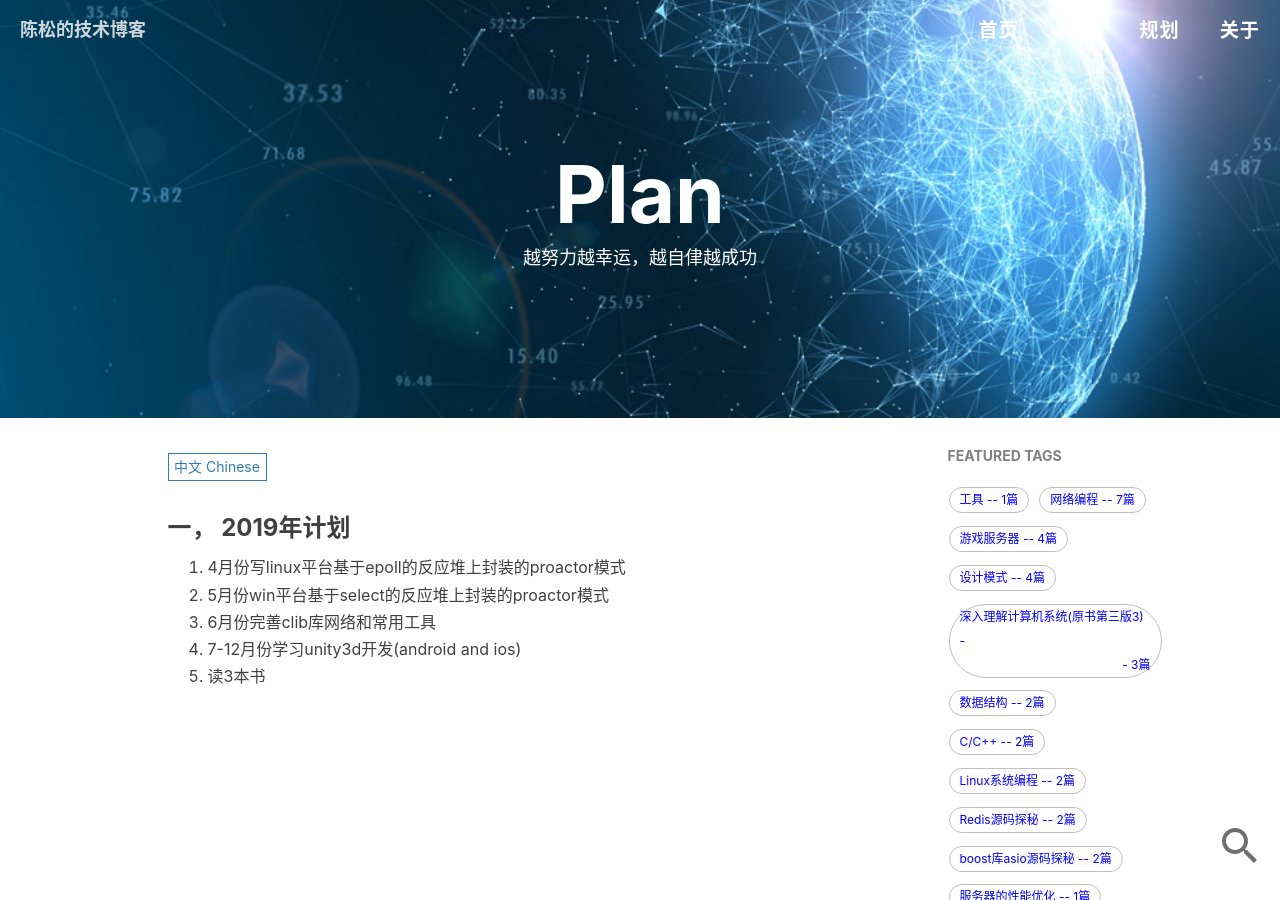
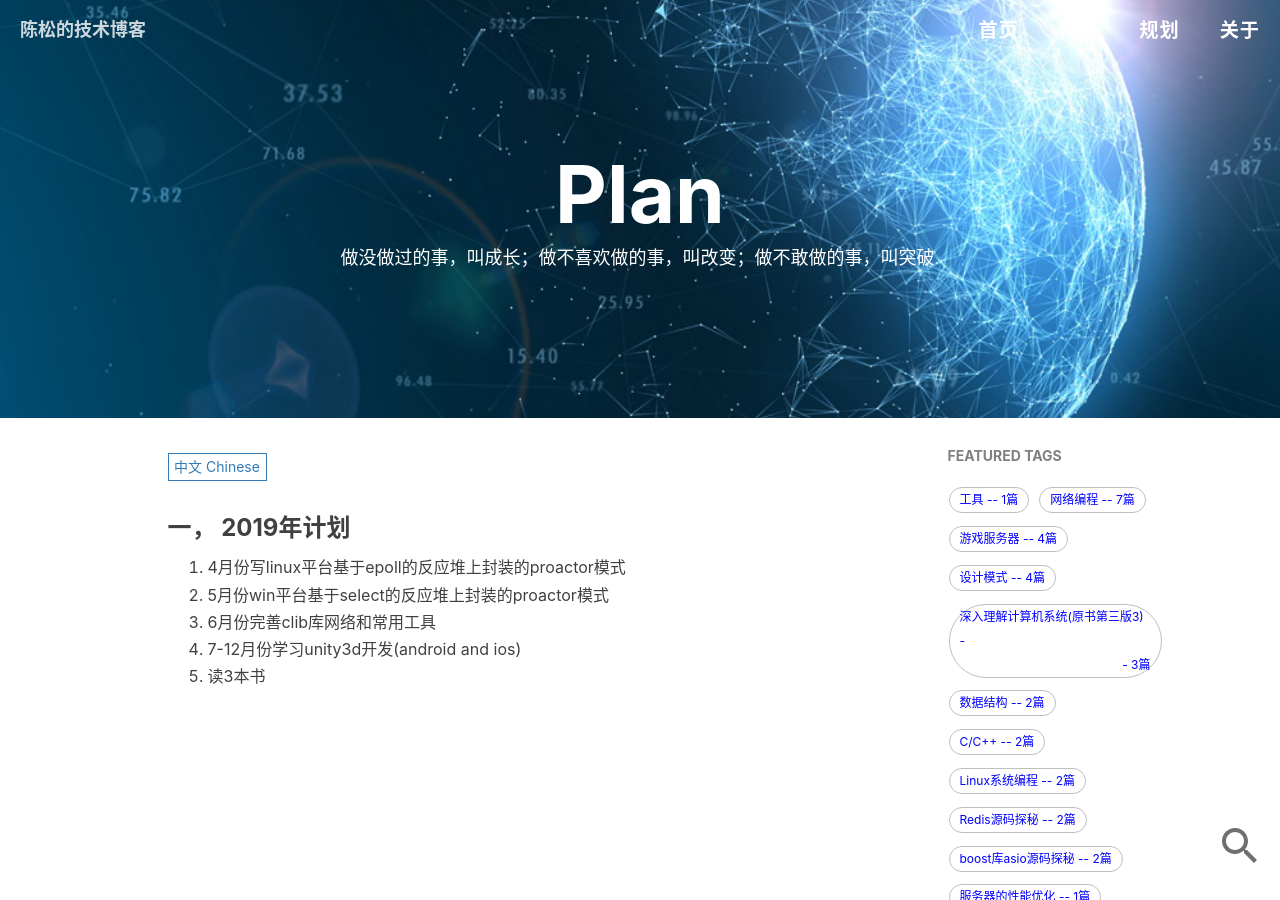
Before and after one commit to chensongpoixs/chensongpoixs.github.io, a Jekyll site: the page built from plan.html, in a window 1280 px wide and 900 px high. Built offline with Jekyll 4.4.1, drawn with Linux system fonts in a browser that asks for light colours; nearby versions of some CDN libraries; comment, search, counter and statistics services are not loaded.

Commit message:
[做没做过的事，叫成长；做不喜欢做的事，叫改变；做不敢做的事，叫突破.]

```diff
--- a/about.html
+++ b/about.html
@@ -1,7 +1,7 @@
 ---
 layout: page
 title: "About"
-description: "越努力越幸运，越自侓越成功"
+description: "做没做过的事，叫成长；做不喜欢做的事，叫改变；做不敢做的事，叫突破."
 header-img: "img/post-bg-rwd.jpg"
 multilingual: true
 ---
--- a/plan.html
+++ b/plan.html
@@ -1,7 +1,7 @@
 ---
 layout: page
 title: "Plan"
-description: "越努力越幸运，越自侓越成功"
+description: "做没做过的事，叫成长；做不喜欢做的事，叫改变；做不敢做的事，叫突破."
 header-img: "img/post-bg-rwd.jpg"
 multilingual: true
 ---
```
